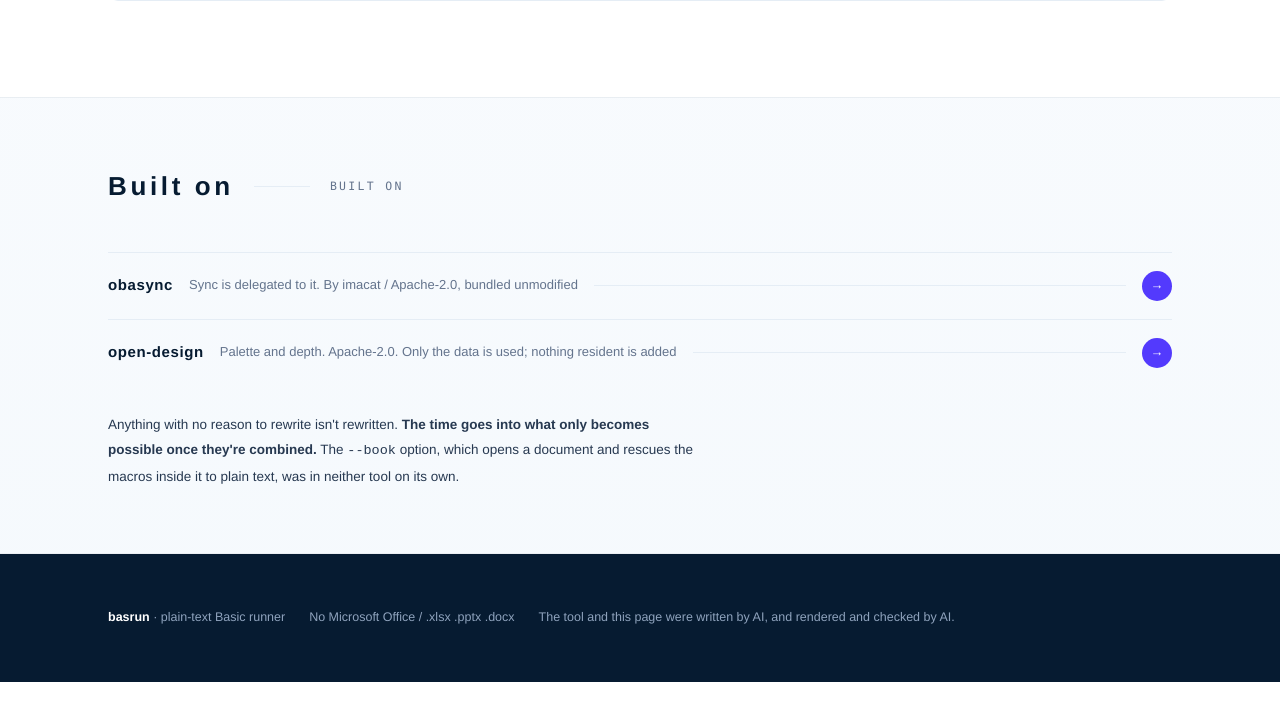
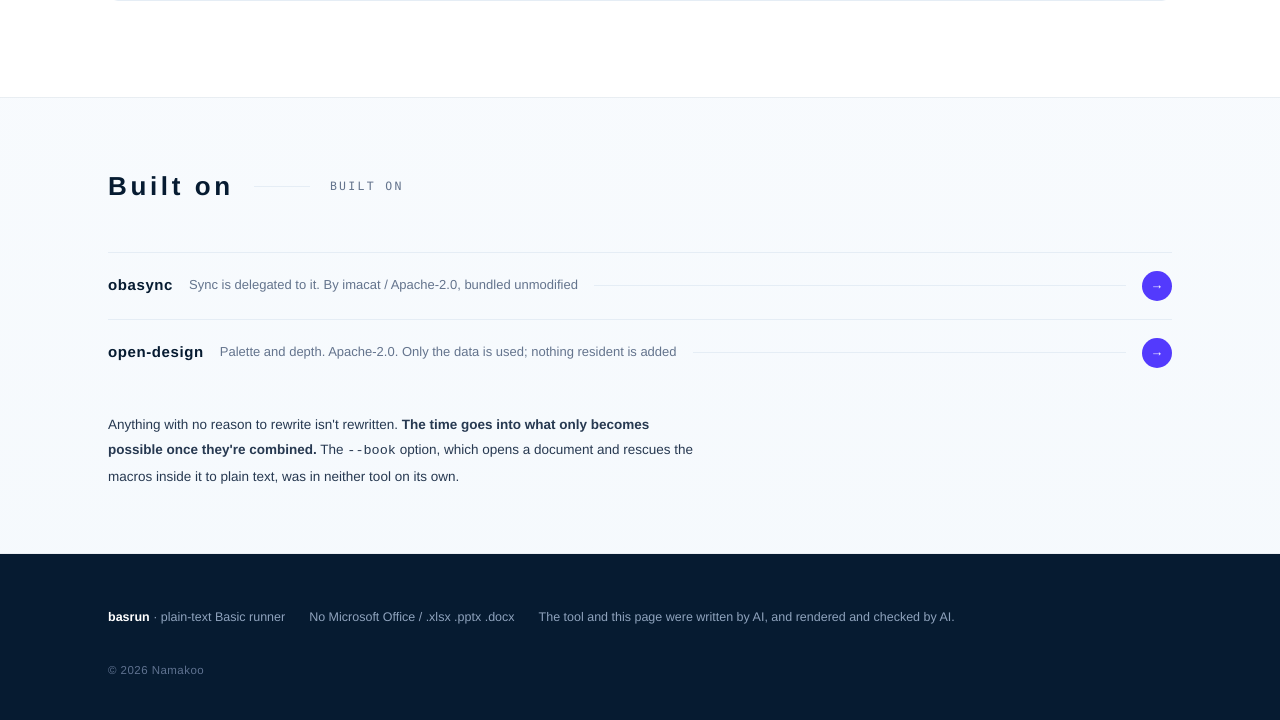
Before and after one commit to namakoo-dev/namakoo-dev.github.io, a plain HTML site: page index.en.html in a window 1280 px wide. Shown: the part 9112-9832 px from the top of the page. Before the commit the page ends 9794 px from the top, so only its background shows below. Drawn offline with Linux system fonts and the light colour scheme.

Commit message:
各ページのフッター左下にコピーライトを追加（© 2026 Namakoo）
footer .wrap に flex-basis:100%+order:99 の独立行として左揃えで表示。
公開名 Namakoo（本名は載せない）。日英6ページ。style.css ?v=11。

```diff
--- a/index.en.html
+++ b/index.en.html
@@ -17,7 +17,7 @@
 <meta name="twitter:card" content="summary_large_image">
 <link rel="alternate" hreflang="ja" href="https://watasisaikou.github.io/">
 <link rel="alternate" hreflang="en" href="https://watasisaikou.github.io/index.en.html">
-<link rel="stylesheet" href="style.css?v=10">
+<link rel="stylesheet" href="style.css?v=11">
 </head>
 <body>
 
@@ -433,6 +433,7 @@ python basrun.py apply book.xlsx src MyLib Amount.FillAmounts --backup</pre>
     <span><b style="color:#fff">basrun</b> · plain-text Basic runner</span>
     <span>No Microsoft Office / .xlsx .pptx .docx</span>
     <span>The tool and this page were written by AI, and rendered and checked by AI.</span>
+    <span class="copy">&copy; 2026 Namakoo</span>
   </div>
 </footer>
 
--- a/style.css
+++ b/style.css
@@ -436,6 +436,9 @@ td code{font-family:var(--font-mono);font-size:12.5px;color:var(--accent)}
 footer{background:var(--fg);color:#8fa3bd;padding:52px 0;font-size:12.5px}
 footer .wrap{display:flex;gap:24px;flex-wrap:wrap;align-items:center}
 footer a{color:#c3d0e0}
+/* ★ コピーライト。flex-basis:100% で独立した最終行にして左下に置く。控えめに。 */
+footer .copy{flex-basis:100%;order:99;margin-top:6px;color:#5f7290;
+  font-size:11.5px;letter-spacing:.04em}
 
 @media(max-width:820px){
   .hero h1 .w{display:none}
```
Also changed, not shown: about.en.html (+2 -1 lines), about.html (+2 -1 lines), ailine.en.html (+2 -1 lines), ailine.html (+2 -1 lines), index.html (+2 -1 lines).
